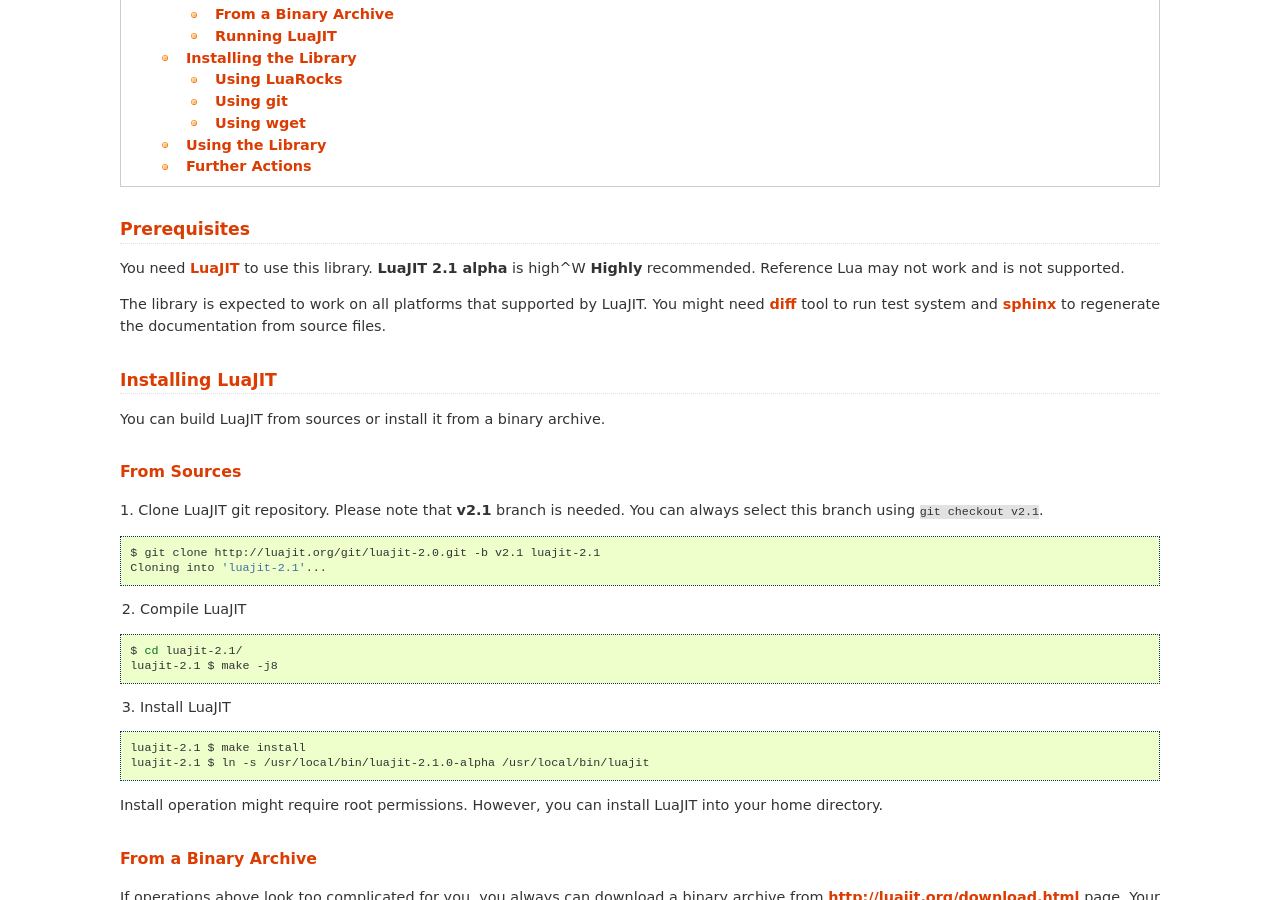
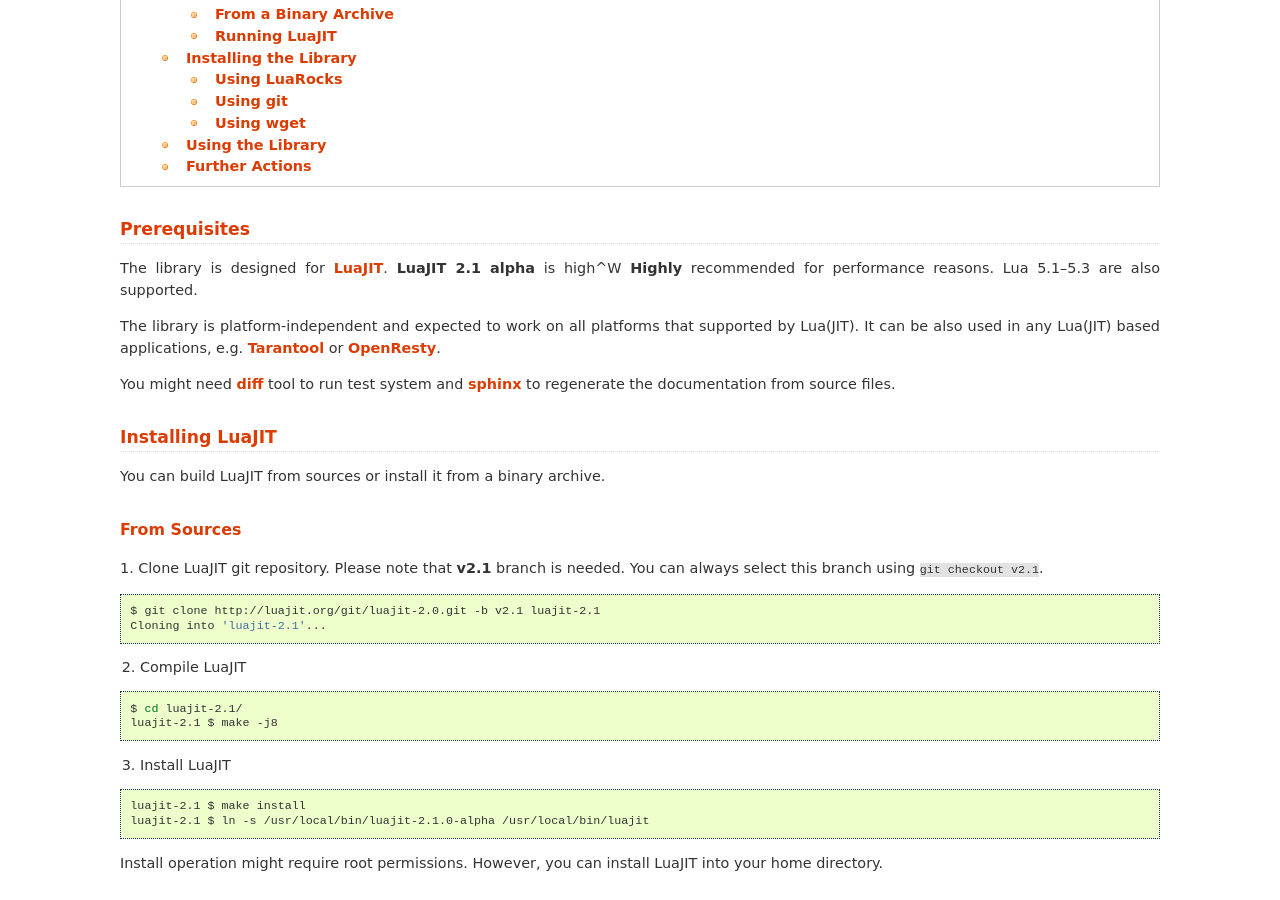
Before and after one commit to luafun/luafun, a Sphinx documentation site: the page built from doc/getting_started.rst, in a window 1280 px wide and 900 px high, scrolled down 354 px. Built offline with Sphinx 7.4.7, drawn with Linux system fonts in a browser that asks for light colours.

Commit message:
Mention Lua 5.1-5.3 in the documentation

```diff
--- a/doc/getting_started.rst
+++ b/doc/getting_started.rst
@@ -9,14 +9,19 @@
 Prerequisites
 -------------
 
-You need LuaJIT_ to use this library. **LuaJIT 2.1 alpha** is high^W **Highly**
-recommended. Reference Lua may not work and is not supported.
+The library is designed for LuaJIT_. **LuaJIT 2.1 alpha** is high^W **Highly**
+recommended for performance reasons. Lua 5.1--5.3 are also supported.
 
-The library is expected to work on all platforms that supported by LuaJIT.
+The library is platform-independent and expected to work on all platforms that
+supported by Lua(JIT). It can be also used in any Lua(JIT) based applications,
+e.g. Tarantool_ or OpenResty_.
+
 You might need diff_ tool to run test system and sphinx_ to regenerate the
 documentation from source files.
 
 .. _LuaJIT: http://luajit.org/
+.. _Tarantool: http://tarantool.org/
+.. _OpenResty: http://openresty.org/
 .. _diff: http://en.wikipedia.org/wiki/Diff
 .. _sphinx: http://sphinx-doc.org/
 
```
Also changed, not shown: README.md (+2 -2 lines).
